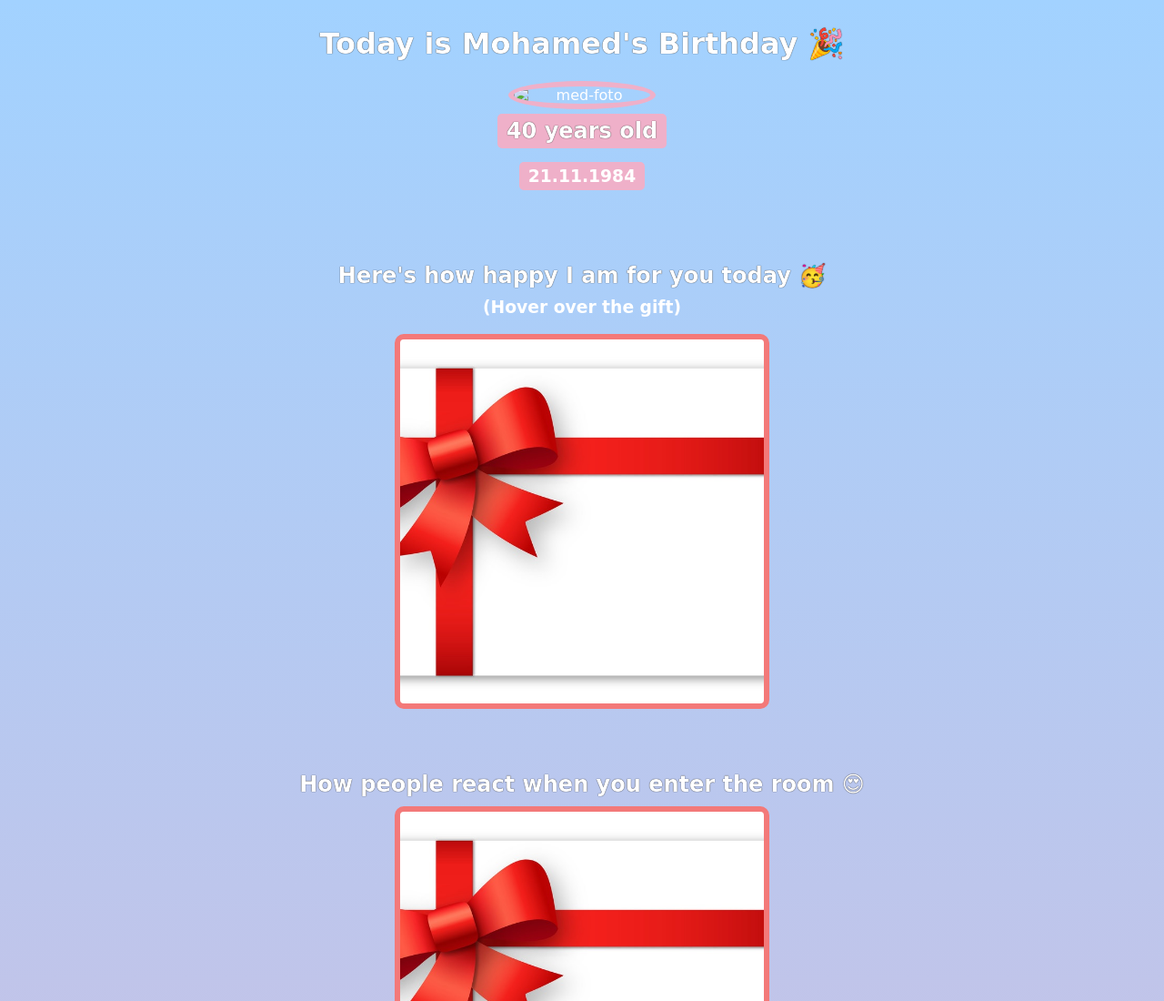
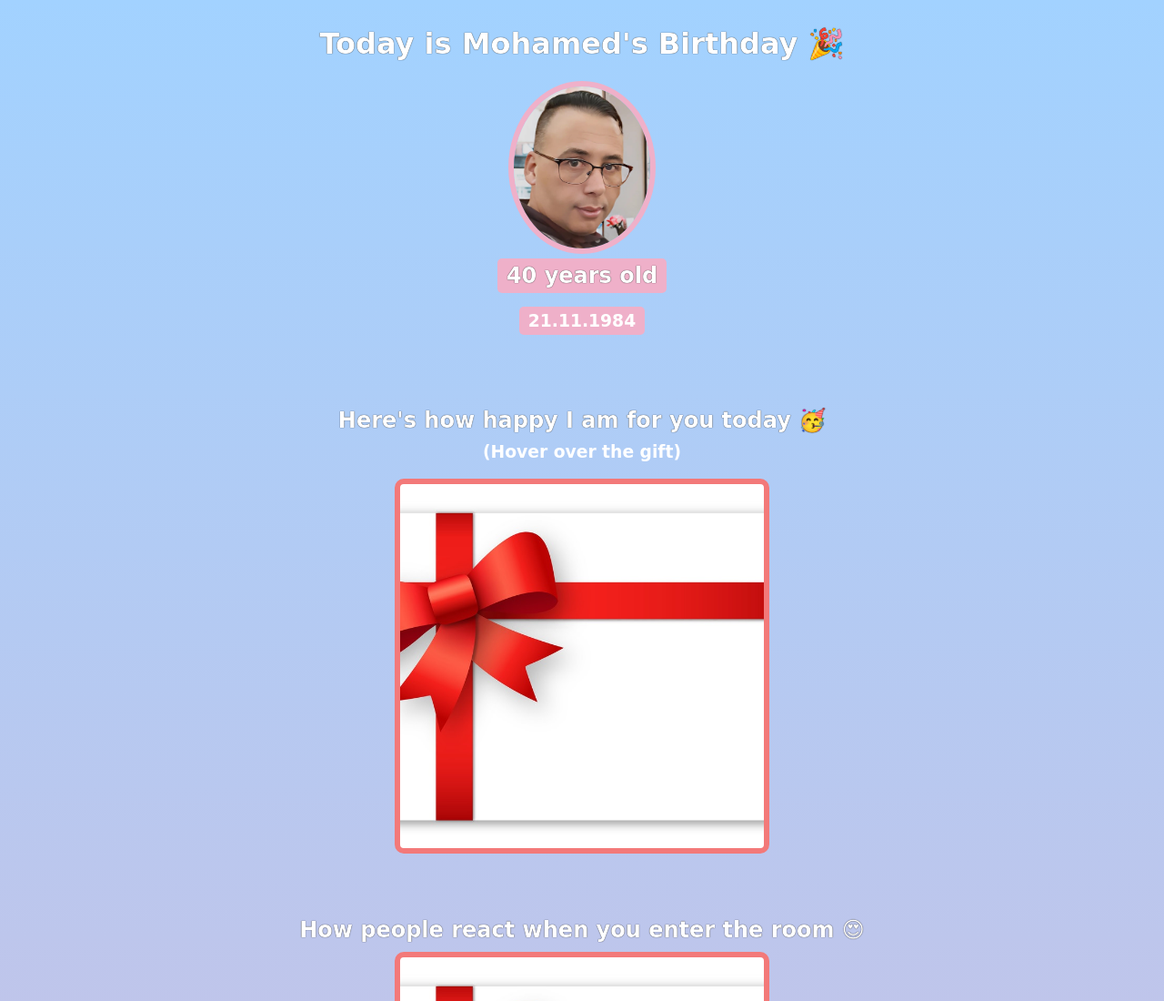
Before and after one commit to designmeddevlop/BirthdayGift, a plain HTML site: page index.html in a window 1280 px wide. Shown: the top 1100 px of the page at 91% size. Drawn offline with Linux system fonts and the light colour scheme.

Commit message:
Update index.html

```diff
--- a/index.html
+++ b/index.html
@@ -9,7 +9,7 @@
 <body>
     <div class="header">
       <h1>Today is Mohamed's Birthday 🎉</h1>
-      <img id="med-pro" src="image/mohamed elmardi (1).jpg" alt="med-foto">
+      <img id="med-pro" src="image/mohamed elmardi.jpg" alt="med-foto">
       <h2 id="bday-age">40 years old</h2>
       <h3 id="bday-date">21.11.1984</h3>
     </div>
```
